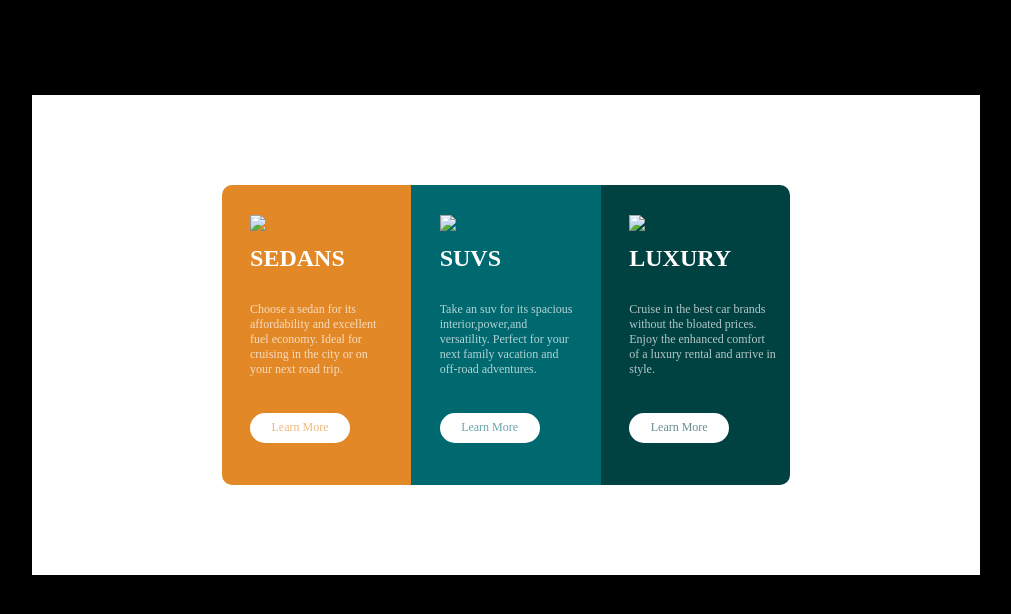
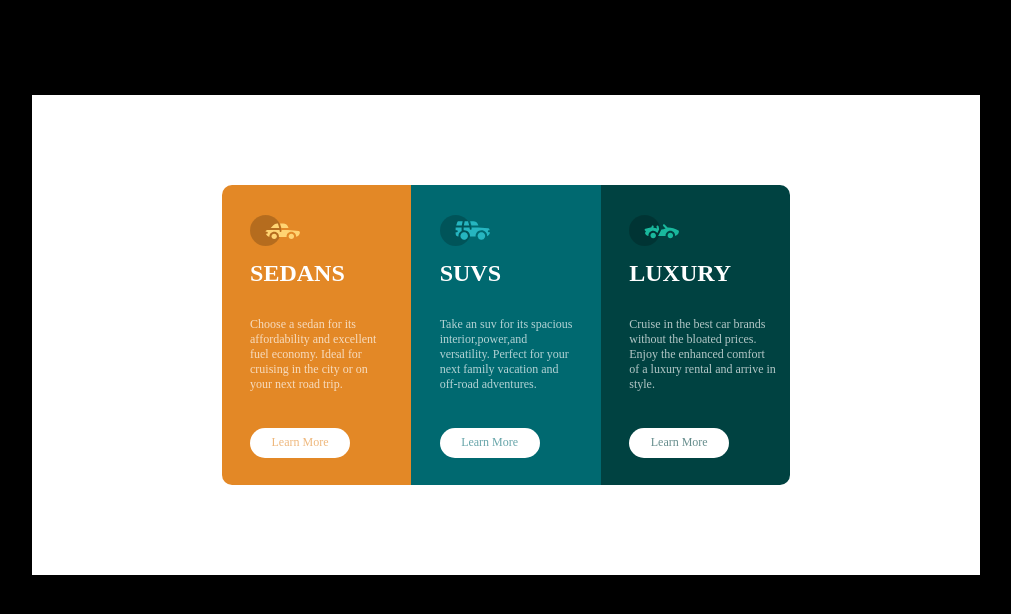
Before and after one commit to FranelTOVIDJALE/3block, a plain HTML site: page index.html in a window 1280 px wide. Shown: the whole page, without its empty margins (134-1145 px from the left). Drawn offline with Linux system fonts and the light colour scheme; a script that the page names is missing.

Commit message:
Update index.html

```diff
--- a/index.html
+++ b/index.html
@@ -14,7 +14,7 @@
 
                 <div style="background-color:  hsl(31, 77%, 52%);  "
                   class="fils">
-                 <img  src=" icons/icon-sedans.svg" class="icone1"/>
+                 <img  src="icon-sedans.svg" class="icone1"/>
 
 
                <h2 class="titre1">SEDANS</h2>
@@ -25,7 +25,7 @@
                 </div>
                  <div style="background-color: hsl(184, 100%, 22%);" class="fils1">
 
-                    <img  src="icons/icon-suvs.svg" class="icone3"/>
+                    <img  src="icon-suvs.svg" class="icone3"/>
 
                     <h2 class="titre1">SUVS</h2>
                 <p class="para1">Take an suv for its spacious <br> interior,power,and <br>versatility.
@@ -37,7 +37,7 @@
                  <div  style=" background-color: hsl(179, 100%, 13%) "
                     class="fils2">
 
-                <img  src="icons/icon-luxury.svg " class="icone3"/>
+                <img  src="icon-luxury.svg " class="icone3"/>
 
                 <h2 class="titre1">LUXURY</h2>
                 <p class="para1">Cruise in the best car brands <br> without the bloated prices.
```
